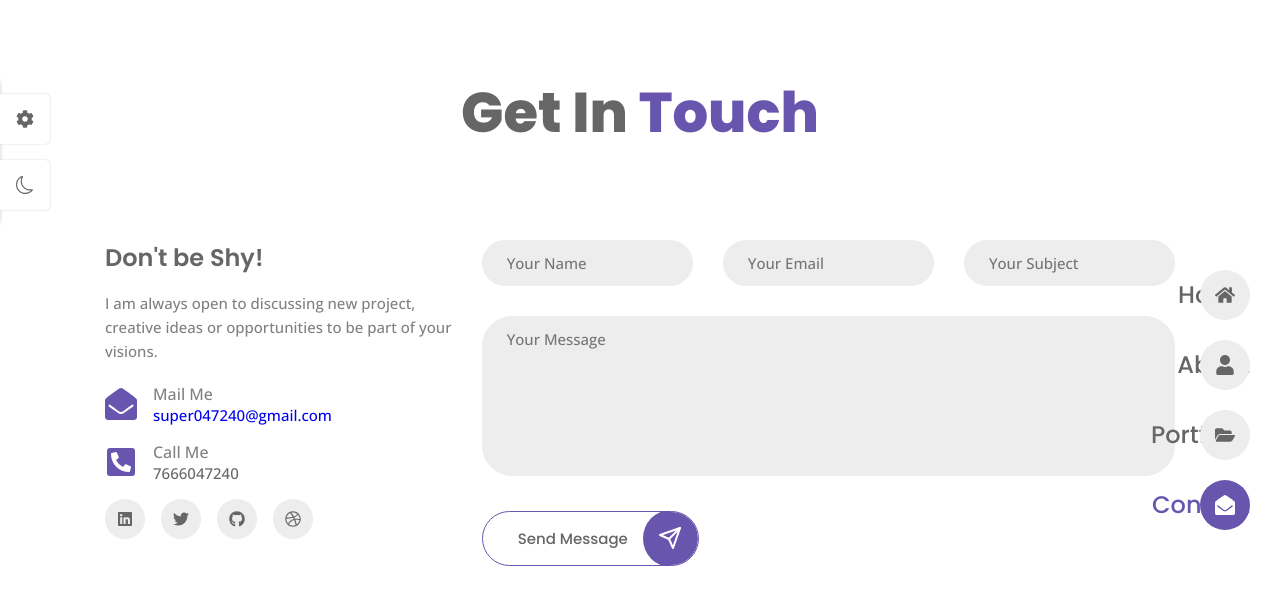
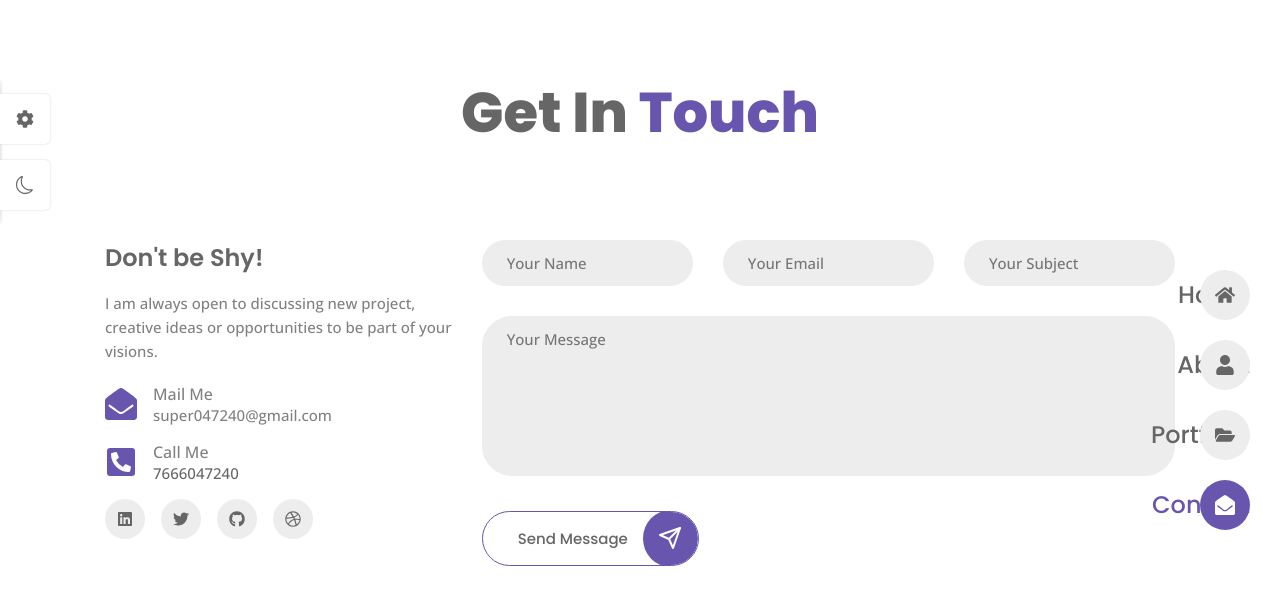
Before and after one commit to supergubber/Portfolioresume, a React (Vite) app: page /contact in a window 1280 px wide. Shown: the top 604 px of the page. Built offline with nearby package versions, Linux system fonts and the light colour scheme.

Commit message:
color change

```diff
--- a/src/Pages/Contact/Contact.css
+++ b/src/Pages/Contact/Contact.css
@@ -37,7 +37,12 @@
     font-size:var(--small-font-size);
     font-weight: var(--weight-500);
 }
-
+.contact__info .info__desc a{
+    font-family: var(--body-font);
+    font-size:var(--small-font-size);
+    font-weight: var(--weight-500);
+    color:var(--text-color);
+}
 .contact__socials {
     display: flex;
     column-gap: 16px;
```
